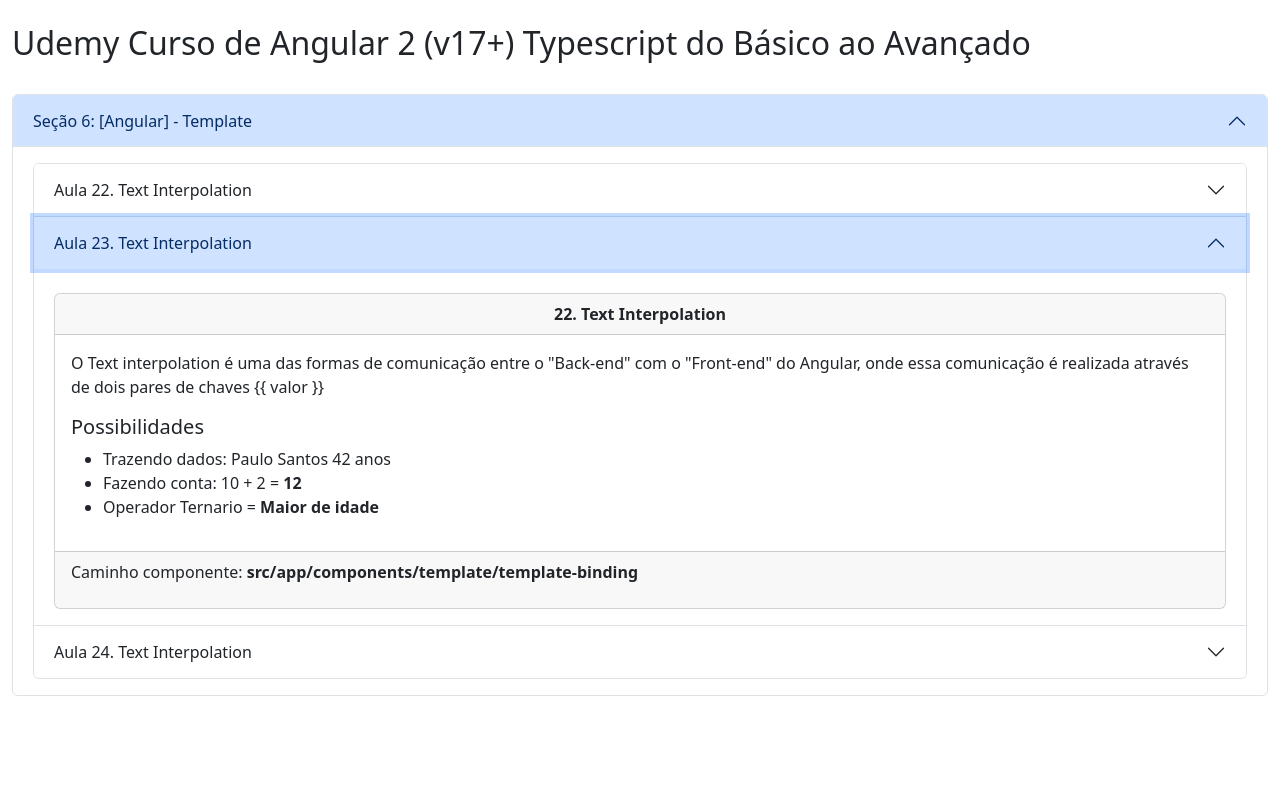
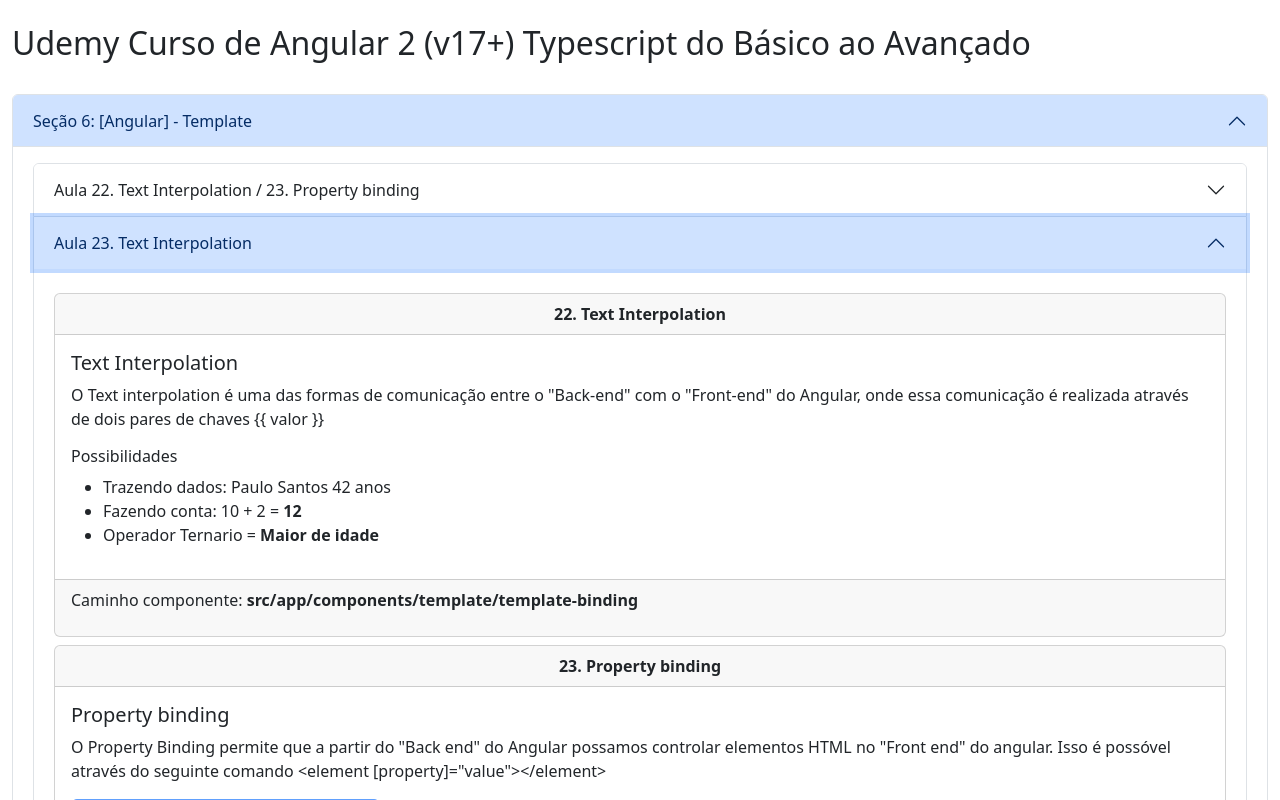
Before and after one commit to phsdeveloper/Angular_New, an Angular app in the folder Udemy/Angular_V17/meu-primeiro-projeto/: page / in a window 1280 px wide. Both pictures are taken after a click on the button "Aula 23. Text Interpolation". Shown: the top 800 px of the page. Built offline with nearby package versions, Linux system fonts and the light colour scheme.

Commit message:
Aula 023. Property binding >> Finalizada com sucesso e código compilando.

```diff
--- a/Udemy/Angular_V17/meu-primeiro-projeto/src/app/components/SecoesAula/secao-06-template/secao-06-template.component.html
+++ b/Udemy/Angular_V17/meu-primeiro-projeto/src/app/components/SecoesAula/secao-06-template/secao-06-template.component.html
@@ -22,7 +22,7 @@
                                 <button class="accordion-button collapsed" type="button" data-bs-toggle="collapse"
                                     data-bs-target="#Secao06_aula_22_Body" aria-expanded="false"
                                     aria-controls="Secao06_aula_22_Body">
-                                    Aula 22. Text Interpolation
+                                    Aula 22. Text Interpolation / 23. Property binding
                                 </button>
                             </h2>
                             <div id="Secao06_aula_22_Body" class="accordion-collapse collapse"
--- a/Udemy/Angular_V17/meu-primeiro-projeto/src/app/components/template/template-binding/template-binding.component.html
+++ b/Udemy/Angular_V17/meu-primeiro-projeto/src/app/components/template/template-binding/template-binding.component.html
@@ -1,13 +1,13 @@
-
 <div class="mt-2">
     <div class="card">
         <div class="card-header text-center">
             <strong> 22. Text Interpolation</strong>
         </div>
         <div class="card-body">
+            <h5 class="card-title">Text Interpolation </h5>
             <p>{{descricao}}</p>
 
-            <h5 class="card-title">Possibilidades </h5>
+            <h6 class="card-title">Possibilidades </h6>
             <ul>
                 <li>
                     Trazendo dados: {{name}} {{age}} anos
@@ -16,9 +16,11 @@
                     Fazendo conta: 10 + 2 = <strong>{{10 + 2}}</strong>
                 </li>
                 <li>
-                    Operador Ternario = <strong>{{age < 18? 'Menor de idade': 'Maior de idade'}}</strong>
+                    Operador Ternario = <strong>{{age < 18? 'Menor de idade' : 'Maior de idade' }}</strong>
                 </li>
             </ul>
+
+
             <p class="card-text"> </p>
         </div>
         <div class="card-footer">
@@ -26,3 +28,24 @@
         </div>
     </div>
 </div>
+
+
+<div class="mt-2">
+    <div class="card">
+        <div class="card-header text-center">
+            <strong> 23. Property binding</strong>
+        </div>
+        <div class="card-body">
+            <h5 class="card-title">Property binding </h5>
+            <p>{{descricao2}}</p>
+            <button [disabled]="isDisabled" class="btn btn-primary">Botão Property binding ({{isDisabled?"Desabilitado":"Habilitado"}})</button>
+            <br/>
+            <p> Property binding na imagem <img [src]="srcValue" [alt]="imgAlt" [title]="imgTitle" /></p>
+
+            <p class="card-text"> </p>
+        </div>
+        <div class="card-footer">
+            <p>Caminho componente: <strong>{{CaminhoComponente}}</strong></p>
+        </div>
+    </div>
+</div>
--- a/Udemy/Angular_V17/meu-primeiro-projeto/src/app/components/template/template-binding/template-binding.component.ts
+++ b/Udemy/Angular_V17/meu-primeiro-projeto/src/app/components/template/template-binding/template-binding.component.ts
@@ -8,13 +8,29 @@ import { Component } from '@angular/core';
   styleUrl: './template-binding.component.scss'
 })
 export class TemplateBindingComponent {
+
+constructor(){
+
+}
+
   public CaminhoComponente = 'src/app/components/template/template-binding'
 
   public name = 'Paulo Santos';
   public age = 42;
   public descricao = 'O Text interpolation é uma das formas de comunicação entre o "Back-end" com o "Front-end" do Angular, onde essa comunicação é realizada através de dois pares de chaves {{ valor }}';
+  public sum(val1: number, val2: number) {
+    return val1 + val2;
+  }
 
-  public sum(val1: number, val2: number){
-  return val1 + val2;
+  /**************************************************************************************************************************
+   *                                        23. Property binding                                                            *
+  ***************************************************************************************************************************/
+
+  public descricao2 = 'O Property Binding permite que a partir do "Back end" do Angular possamos controlar elementos HTML no "Front end" do angular. Isso é possóvel através do seguinte comando <element [property]="value"></element>';
+  public isDisabled = true;
+  public srcValue = 'https://res-1.cdn.office.net/files/fabric-cdn-prod_20240610.001/assets/item-types/32/folder.svg';
+  public imgAlt = 'Property binding IMG ALT';
+  public imgTitle = 'Property binding IMG Title';
+
+
 }
-}
```
